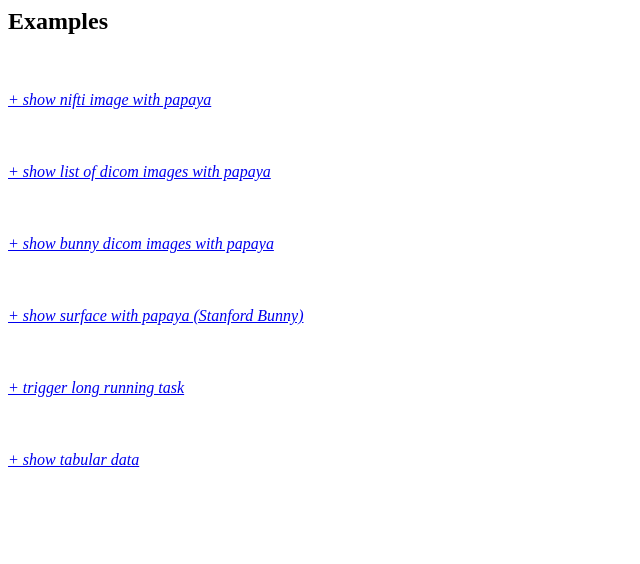
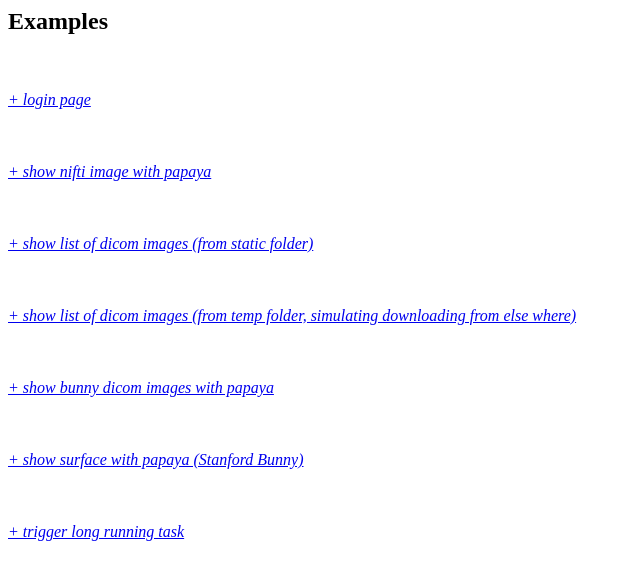
Before and after one commit to pangyuteng/papaya-flask-celery, a Flask app: page / in a window 1280 px wide. Shown: the top 564 px of the page, without its empty margins (0-640 px from the left). Run offline with Flask 2, Linux system fonts and the light colour scheme.

Commit message:
added show dicom image with non static file access

```diff
--- a/flask/app.py
+++ b/flask/app.py
@@ -140,12 +140,14 @@ def index():
 
 file_remover = FileRemover()
 @app.route('/dicom_file')
-def dicom_file(series_instance_uid):
+def dicom_file():
     series_instance_uid = request.args.get('series_instance_uid')
     instance_number = request.args.get('instance_number')
     tempdir = tempfile.mkdtemp()
-    filepath = make_the_data(dir_to_put_file_in=tempdir)
-    resp = send_file(filepath)
+    src = os.path.join('static','sample_dicom',f'{instance_number}.dcm')
+    tgt = os.path.join(tempdir,f'{instance_number}.dcm')
+    shutil.copy(src,tgt)
+    resp = send_file(tgt)
     file_remover.cleanup_once_done(resp, tempdir)
     return resp
 
@@ -178,6 +180,11 @@ def show_dicom_image():
     return render_template("show_dicom_image.html",
         series_instance_uid=series_instance_uid,
         image_list=image_list,
+    )
+@app.route('/show_dicom_image_non_static')
+def show_dicom_image_non_static():
+    return render_template("show_dicom_image_non_static.html",
+        series_instance_uid='abc',
     )
 
 @app.route('/show_bunny_dicom_image')
--- a/flask/templates/index.html
+++ b/flask/templates/index.html
@@ -4,9 +4,13 @@
     <body>
         <h2>Examples</h2>
         <br><br>
+        <i><a href="{{ url_for('login') }}">+ login page</a> <br><br></i>
+        <br><br>
         <i><a href="{{ url_for('show_nifti_image', series_instance_uid=mylist[0]) }}">+ show nifti image with papaya</a> <br><br></i>
         <br><br>
-        <i><a href="{{ url_for('show_dicom_image', series_instance_uid=mylist[1]) }}">+ show list of dicom images with papaya</a> <br><br></i>
+        <i><a href="{{ url_for('show_dicom_image', series_instance_uid=mylist[1]) }}">+ show list of dicom images (from static folder)</a> <br><br></i>
+        <br><br>
+        <i><a href="{{ url_for('show_dicom_image_non_static') }}">+ show list of dicom images (from temp folder, simulating downloading from else where)</a> <br><br></i>
         <br><br>
         <i><a href="{{ url_for('show_bunny_dicom_image', series_instance_uid=mylist[1]) }}">+ show bunny dicom images with papaya</a> <br><br></i>
         <br><br>
--- a/flask/templates/login.html
+++ b/flask/templates/login.html
@@ -140,7 +140,6 @@
                 <div class="row">
                   <div class="col-md-9 col-lg-8 mx-auto">
                     <h3 class="login-heading mb-4">Welcome back!</h3>
-                    <h3 >this page is copied from https://startbootstrap.com/snippets/sign-in-split</h3>
                     <form action='login' method='POST'>
                       <div class="form-label-group">
                         <input name='email' type="text" id="email" class="form-control" placeholder="username" required autofocus>
@@ -160,6 +159,8 @@
                       <div class="text-center">
                         <a class="small" href="#">Forgot password?</a></div>
                     </form>
+                    <br><br><br>guest:guest<br><br>
+                    This page is copied from https://startbootstrap.com/snippets/sign-in-split
                   </div>
                 </div>
               </div>
```
Also changed, not shown: flask/templates/show_dicom_image_non_static.html (added, +28 -0 lines).
